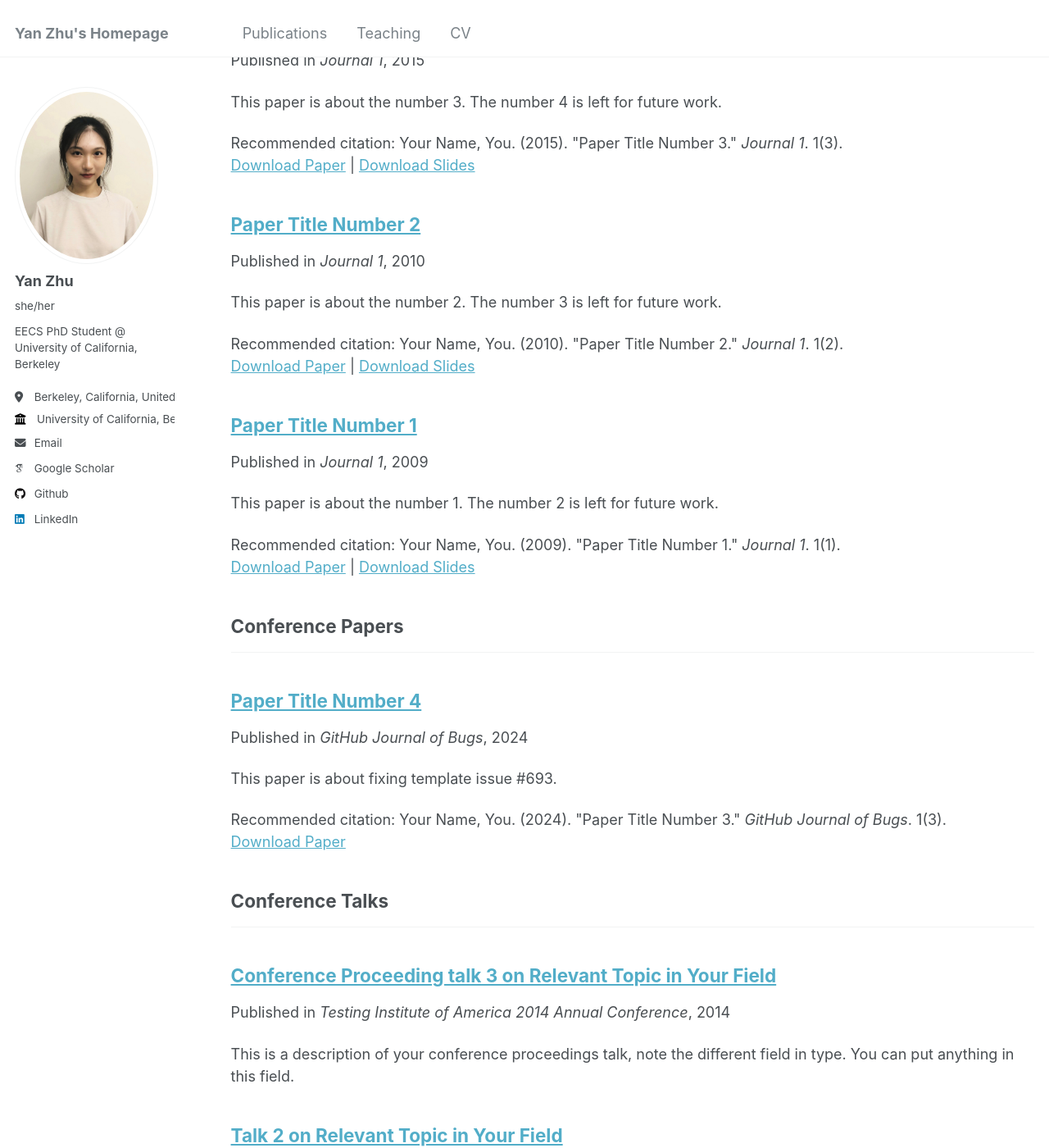
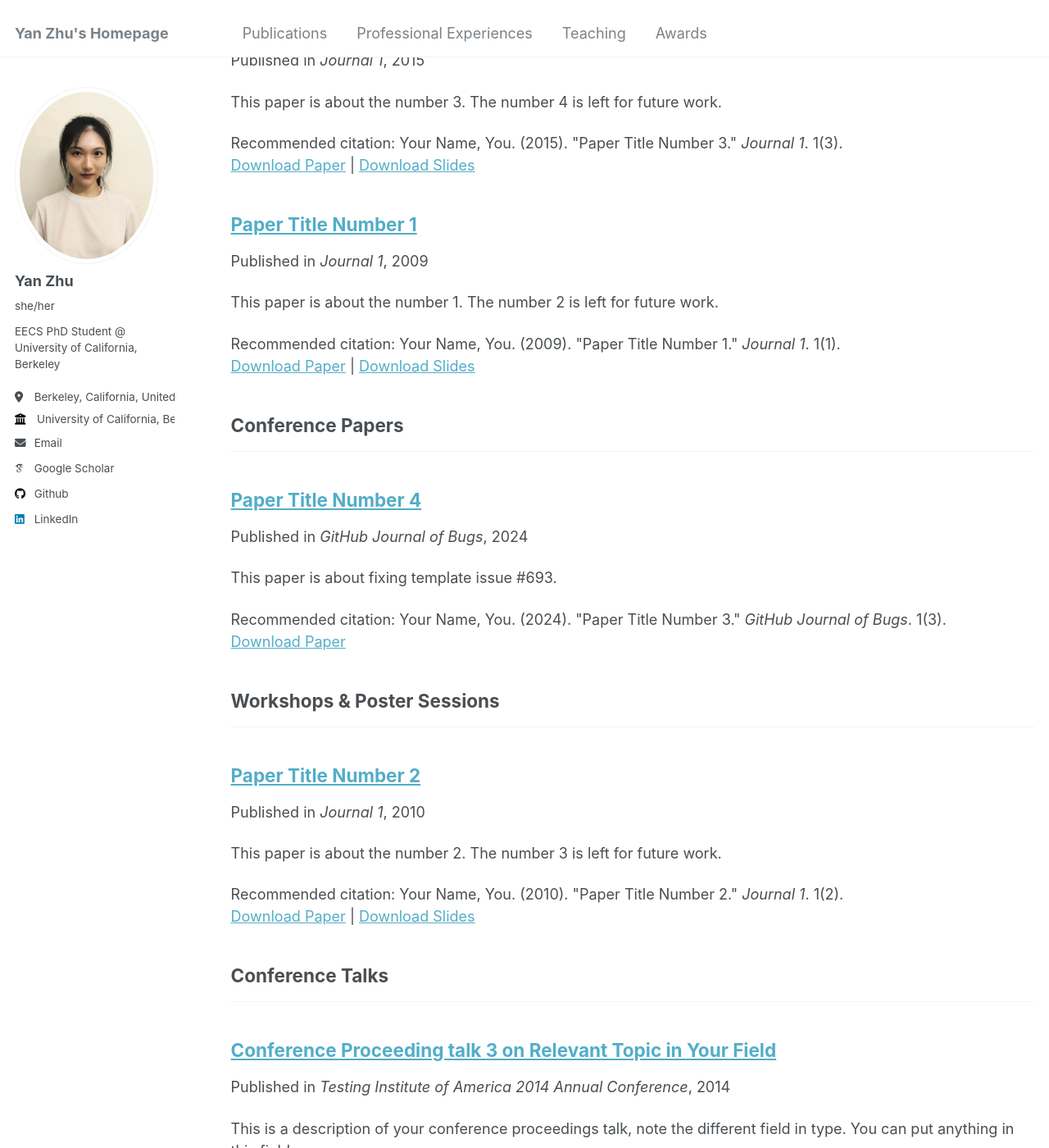
Before and after one commit to zhuyan0619/zhuyan0619.github.io, a Jekyll site: the page built from _pages/publications.html, in a window 1280 px wide and 1400 px high, scrolled down 296 px. Shown: the whole window at 82% size. Built offline with Jekyll 4.4.1, drawn with Linux system fonts in a browser that asks for light colours; some web fonts are replaced.

Commit message:
add awards and experiences sections

```diff
--- a/_config.yml
+++ b/_config.yml
@@ -81,6 +81,8 @@
     title: 'Journal Articles'
   conferences:
     title: 'Conference Papers'
+  workshops:
+    title: 'Workshops & Poster Sessions'
   talks:
     title: 'Conference Talks'
 
--- a/_data/navigation.yml
+++ b/_data/navigation.yml
@@ -11,8 +11,14 @@
   # - title: "Talks"
   #   url: /talks/
 
+  - title: "Professional Experiences"
+    url: /experiences/
+
   - title: "Teaching"
     url: /teaching/
+
+  - title: "Awards"
+    url: /awards/
 
   # - title: "Portfolio"
   #   url: /portfolio/
@@ -20,8 +26,8 @@
   # - title: "Blog Posts"
   #   url: /year-archive/
 
-  - title: "CV"
-    url: /cv/
+  # - title: "CV"
+  #   url: /cv/
 
   # - title: "Guide"
   #   url: /markdown/
```
Also changed, not shown: _awards/2009-10-01-paper-title-number-1.md (added, +14 -0 lines), _experiences/2009-10-01-paper-title-number-1.md (added, +14 -0 lines), _pages/about.md (+4 -1 lines), _pages/awards.html (added, +33 -0 lines), _publications/2010-10-01-paper-title-number-2.md (+1 -1 lines).
